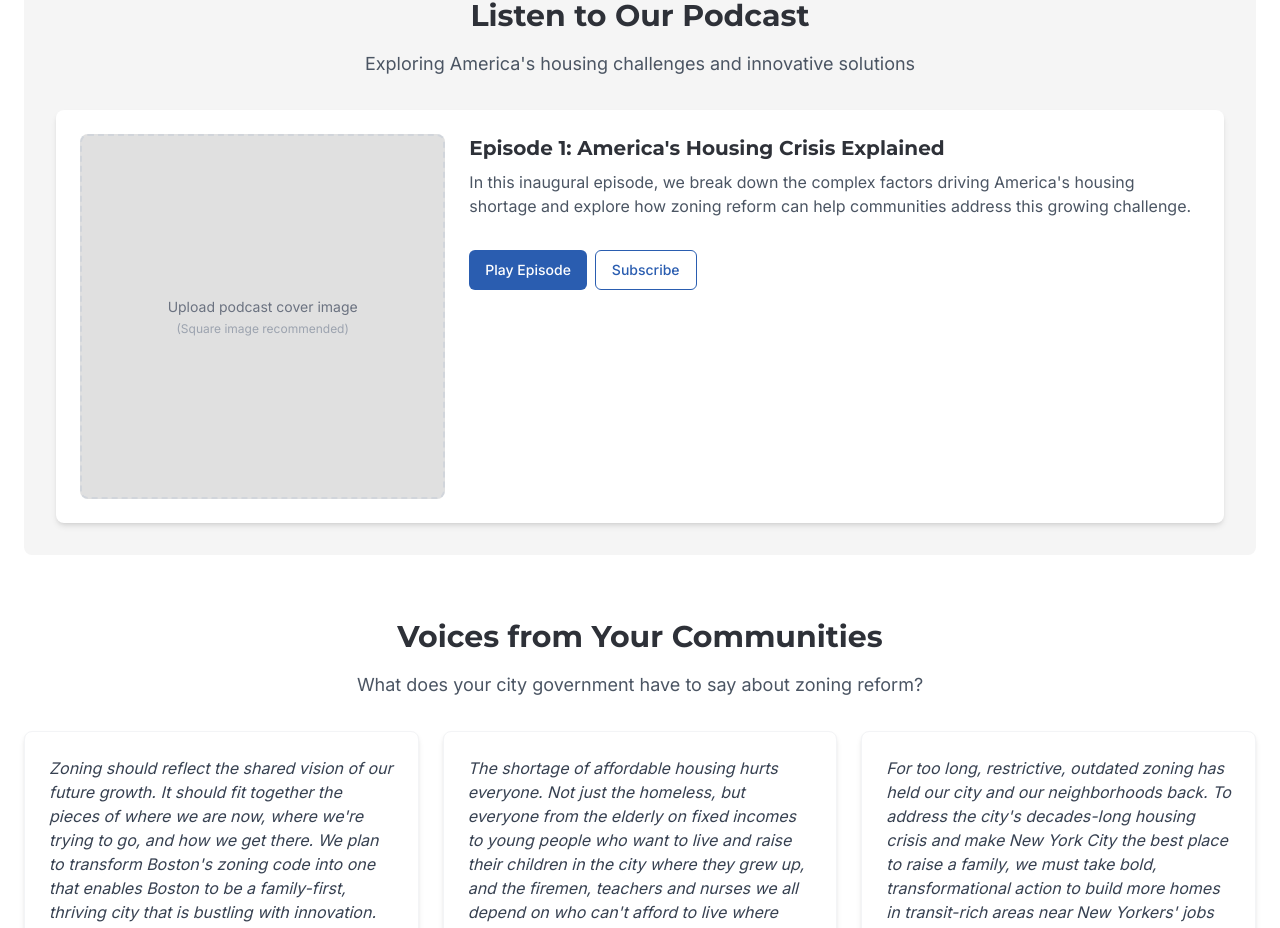
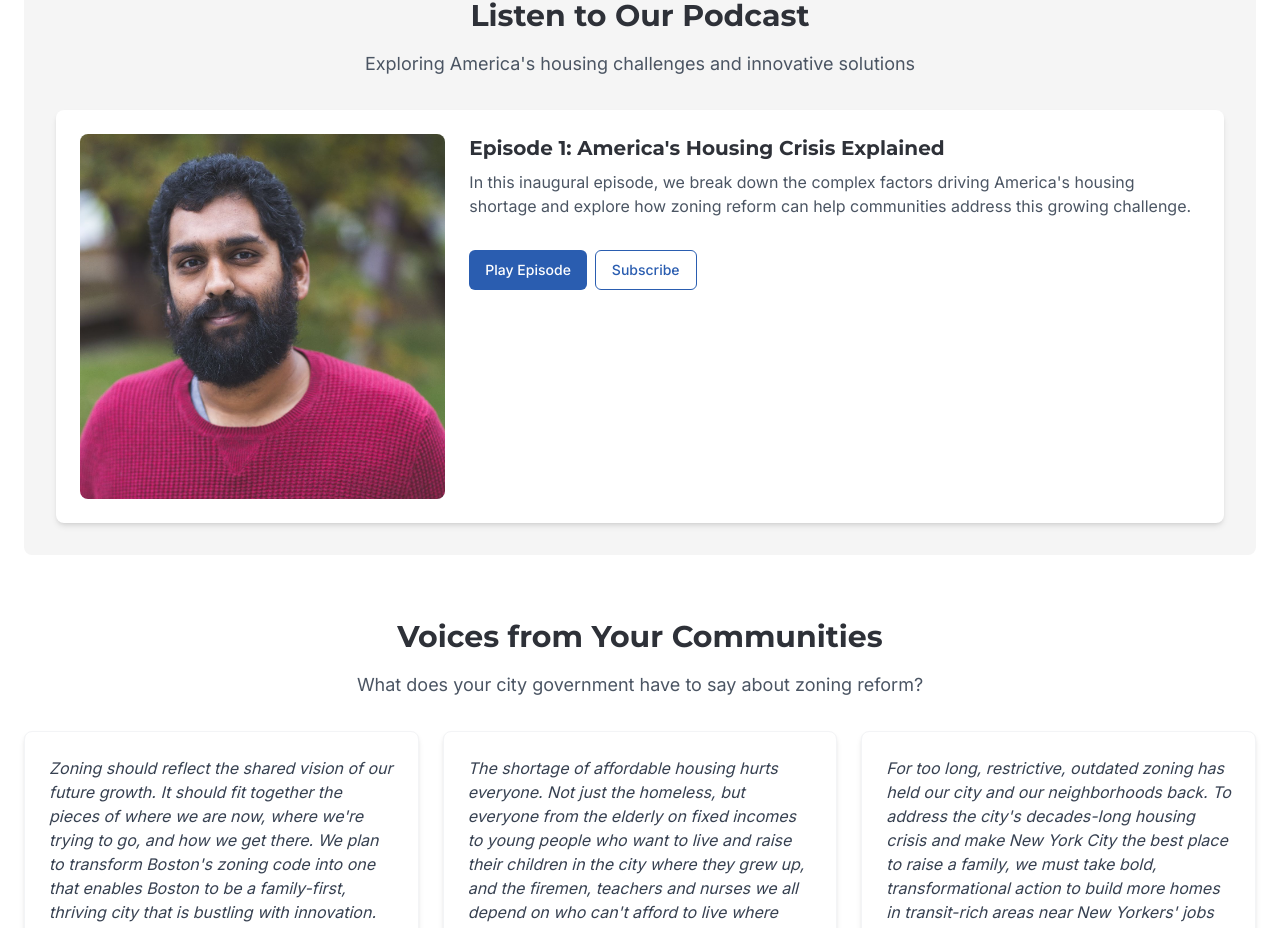
Before and after one commit to PBPL41/pbpl41.github.io, a React (Vite) app: page /why-it-matters in a window 1280 px wide. Shown: the part 1828-2756 px from the top of the page. Built offline with nearby package versions, Linux system fonts and the light colour scheme.

Commit message:
Add podcast cover image
Replaced the placeholder with the provided image.

```diff
--- a/src/pages/WhyItMatters.tsx
+++ b/src/pages/WhyItMatters.tsx
@@ -1,4 +1,3 @@
-
 import React from 'react';
 import { Link } from 'react-router-dom';
 import { Button } from '@/components/ui/button';
@@ -6,6 +5,7 @@ import TestimonialCard from '@/components/ui/TestimonialCard';
 import CallToAction from '@/components/ui/CallToAction';
 import { Card } from '@/components/ui/card';
 import YouTubeEmbed from '@/components/ui/YouTubeEmbed';
+import { AspectRatio } from '@/components/ui/aspect-ratio';
 
 const WhyItMatters = () => {
   return <main>
@@ -102,12 +102,15 @@ const WhyItMatters = () => {
             <div className="bg-white rounded-lg p-6 shadow-md">
               <div className="flex flex-col md:flex-row gap-6">
                 <div className="md:w-1/3">
-                  {/* Image Upload Area - Changed from blue div to an image placeholder */}
-                  <div className="bg-bfa-gray rounded-lg aspect-square flex items-center justify-center border-2 border-dashed border-gray-300">
-                    <div className="text-center p-4">
-                      <p className="text-sm text-gray-500">Upload podcast cover image</p>
-                      <p className="text-xs text-gray-400 mt-1">(Square image recommended)</p>
-                    </div>
+                  {/* Replace placeholder with actual image */}
+                  <div className="rounded-lg overflow-hidden aspect-square">
+                    <AspectRatio ratio={1}>
+                      <img
+                        src="/lovable-uploads/370b5102-86af-4d54-973f-dd3889dc8a32.png"
+                        alt="Podcast host"
+                        className="w-full h-full object-cover"
+                      />
+                    </AspectRatio>
                   </div>
                 </div>
 
@@ -118,10 +121,7 @@ const WhyItMatters = () => {
                   </p>
 
                   <div className="mb-4">
-
                     <div className="flex justify-between text-sm text-gray-500">
-
-
                     </div>
                   </div>
 
```
Also changed, not shown: public/lovable-uploads/370b5102-86af-4d54-973f-dd3889dc8a32.png (added).
